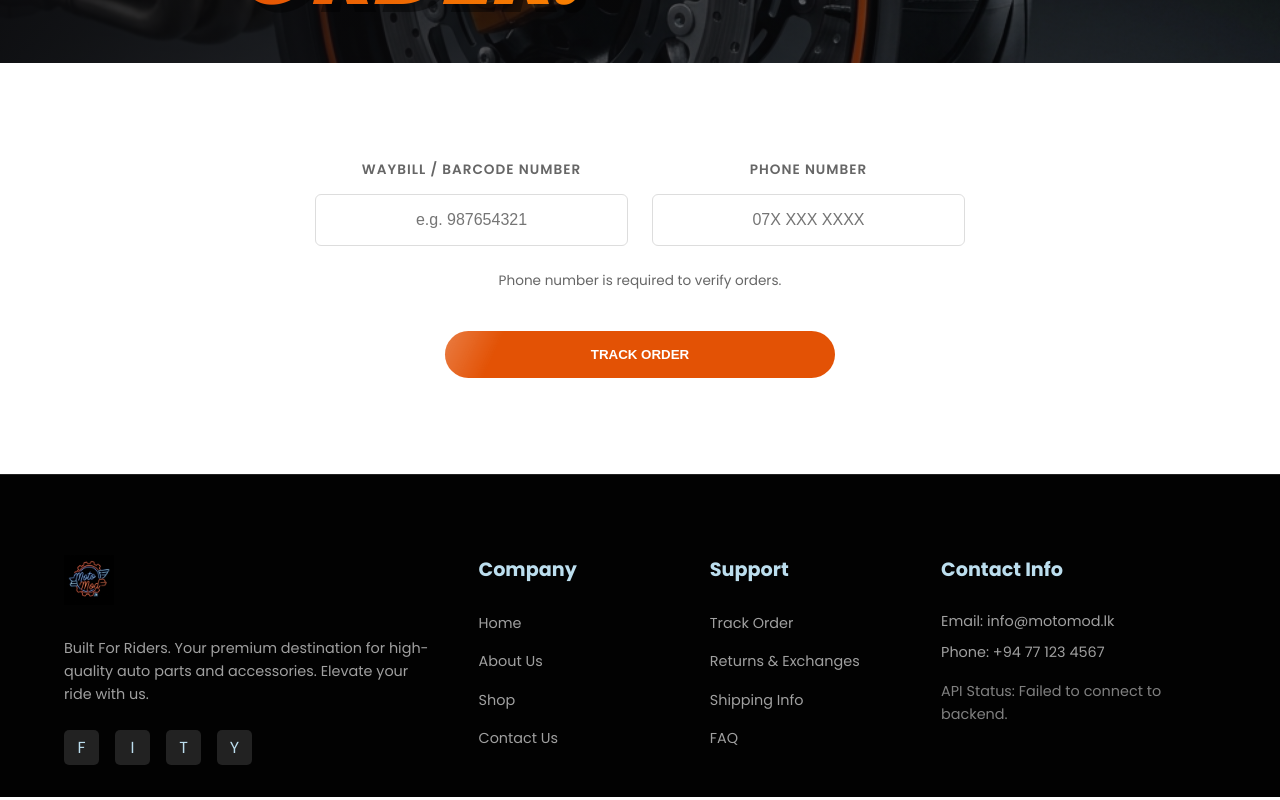
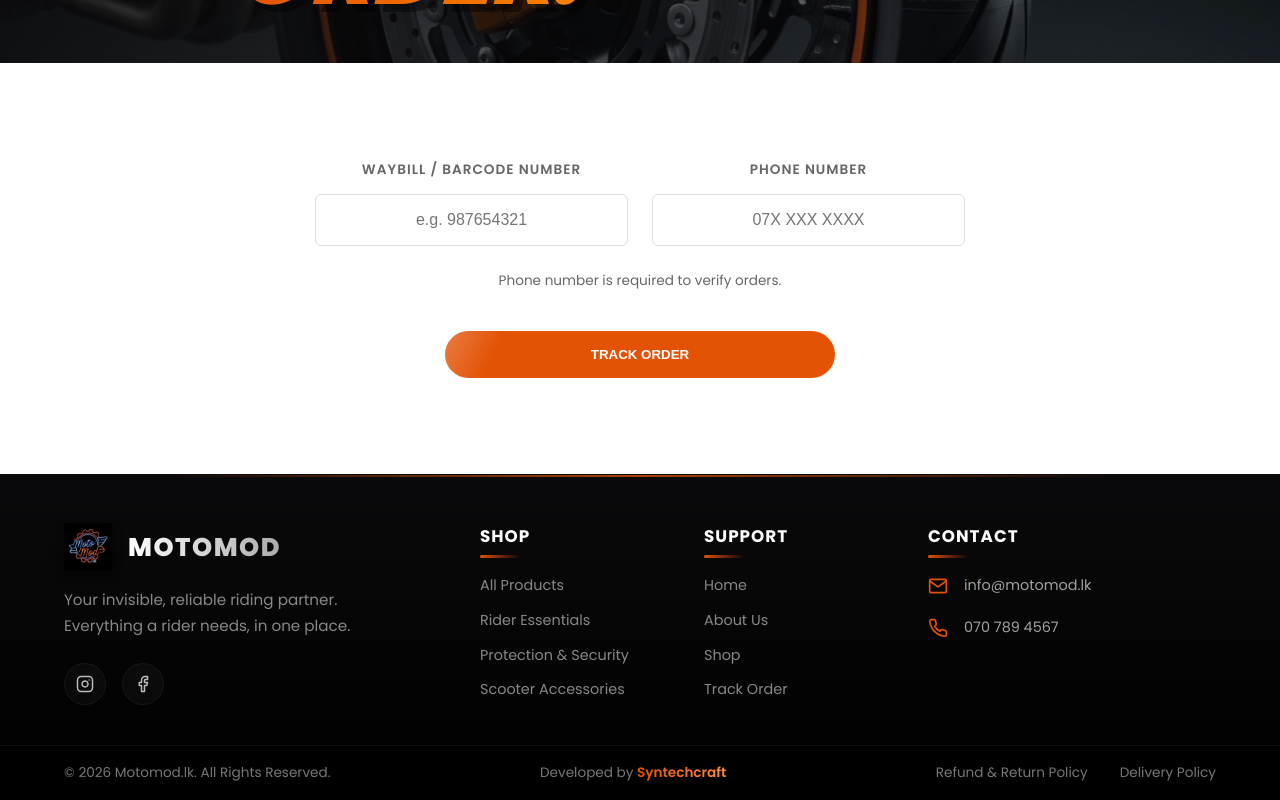
Before and after one commit to Syntechcraft/Motomod.lk, a React (Vite) app in the folder frontend/: page /track-order in a window 1280 px wide. Shown: the part 356-1156 px from the top of the page. Built offline with nearby package versions, Linux system fonts and the light colour scheme; no server answers.

Commit message:
update footer

```diff
--- a/frontend/src/App.jsx
+++ b/frontend/src/App.jsx
@@ -56,12 +56,12 @@ function App() {
       <div className="top-strip">
         <div className="top-strip-left">
           <div className="top-strip-item">
-              <svg className="phone-icon-small" xmlns="http://www.w3.org/2000/svg" width="14" height="14" viewBox="0 0 24 24" fill="none" stroke="currentColor" strokeWidth="2" strokeLinecap="round" strokeLinejoin="round"><path d="M22 16.92v3a2 2 0 0 1-2.18 2 19.79 19.79 0 0 1-8.63-3.07 19.5 19.5 0 0 1-6-6 19.79 19.79 0 0 1-3.07-8.67A2 2 0 0 1 4.11 2h3a2 2 0 0 1 2 1.72 12.84 12.84 0 0 0 .7 2.81 2 2 0 0 1-.45 2.11L8.09 9.91a16 16 0 0 0 6 6l1.27-1.27a2 2 0 0 1 2.11-.45 12.84 12.84 0 0 0 2.81.7A2 2 0 0 1 22 16.92z"/></svg>
+            <svg className="phone-icon-small" xmlns="http://www.w3.org/2000/svg" width="14" height="14" viewBox="0 0 24 24" fill="none" stroke="currentColor" strokeWidth="2" strokeLinecap="round" strokeLinejoin="round"><path d="M22 16.92v3a2 2 0 0 1-2.18 2 19.79 19.79 0 0 1-8.63-3.07 19.5 19.5 0 0 1-6-6 19.79 19.79 0 0 1-3.07-8.67A2 2 0 0 1 4.11 2h3a2 2 0 0 1 2 1.72 12.84 12.84 0 0 0 .7 2.81 2 2 0 0 1-.45 2.11L8.09 9.91a16 16 0 0 0 6 6l1.27-1.27a2 2 0 0 1 2.11-.45 12.84 12.84 0 0 0 2.81.7A2 2 0 0 1 22 16.92z" /></svg>
             <span>+94 77 123 4567</span>
           </div>
           <span className="top-strip-divider">|</span>
           <div className="top-strip-item">
-              <svg xmlns="http://www.w3.org/2000/svg" width="14" height="14" viewBox="0 0 24 24" fill="none" stroke="currentColor" strokeWidth="2" strokeLinecap="round" strokeLinejoin="round"><path d="M4 4h16c1.1 0 2 .9 2 2v12c0 1.1-.9 2-2 2H4c-1.1 0-2-.9-2-2V6c0-1.1.9-2 2-2z"/><polyline points="22,6 12,13 2,6"/></svg>
+            <svg xmlns="http://www.w3.org/2000/svg" width="14" height="14" viewBox="0 0 24 24" fill="none" stroke="currentColor" strokeWidth="2" strokeLinecap="round" strokeLinejoin="round"><path d="M4 4h16c1.1 0 2 .9 2 2v12c0 1.1-.9 2-2 2H4c-1.1 0-2-.9-2-2V6c0-1.1.9-2 2-2z" /><polyline points="22,6 12,13 2,6" /></svg>
             <span>info@motomod.lk</span>
           </div>
         </div>
@@ -136,10 +136,10 @@ function App() {
 
             <div className="header-icons">
               <a href="#" className="nav-icon">
-                  <svg xmlns="http://www.w3.org/2000/svg" width="22" height="22" viewBox="0 0 24 24" fill="none" stroke="currentColor" strokeWidth="2" strokeLinecap="round" strokeLinejoin="round"><path d="M19 21v-2a4 4 0 0 0-4-4H9a4 4 0 0 0-4 4v2"/><circle cx="12" cy="7" r="4"/></svg>
+                <svg xmlns="http://www.w3.org/2000/svg" width="22" height="22" viewBox="0 0 24 24" fill="none" stroke="currentColor" strokeWidth="2" strokeLinecap="round" strokeLinejoin="round"><path d="M19 21v-2a4 4 0 0 0-4-4H9a4 4 0 0 0-4 4v2" /><circle cx="12" cy="7" r="4" /></svg>
               </a>
               <a href="#" className="nav-icon cart-icon">
-                  <svg xmlns="http://www.w3.org/2000/svg" width="22" height="22" viewBox="0 0 24 24" fill="none" stroke="currentColor" strokeWidth="2" strokeLinecap="round" strokeLinejoin="round"><circle cx="8" cy="21" r="1"/><circle cx="19" cy="21" r="1"/><path d="M2.05 2.05h2l2.66 12.42a2 2 0 0 0 2 1.58h9.78a2 2 0 0 0 1.95-1.57l1.65-7.43H5.12"/></svg>
+                <svg xmlns="http://www.w3.org/2000/svg" width="22" height="22" viewBox="0 0 24 24" fill="none" stroke="currentColor" strokeWidth="2" strokeLinecap="round" strokeLinejoin="round"><circle cx="8" cy="21" r="1" /><circle cx="19" cy="21" r="1" /><path d="M2.05 2.05h2l2.66 12.42a2 2 0 0 0 2 1.58h9.78a2 2 0 0 0 1.95-1.57l1.65-7.43H5.12" /></svg>
                 <span className="badge">0</span>
               </a>
             </div>
@@ -157,44 +157,67 @@ function App() {
 
       {/* Footer */}
       <footer className="footer" id="contact">
-          <div>
+        <div className="footer-top">
+          <div className="footer-col brand-col">
+            <div className="footer-brand">
               <img src="/IMG_9475.PNG" alt="Motomod.lk Logo" className="footer-logo" />
-            <p style={{ fontSize: '0.9rem', marginBottom: '1rem' }}>
-              Built For Riders. Your premium destination for high-quality auto parts and accessories. Elevate your ride with us.
+              <span className="footer-brand-name">MOTOMOD</span>
+            </div>
+            <p className="footer-desc">
+              Your invisible, reliable riding partner. Everything a rider needs, in one place.
             </p>
             <div className="social-links">
-              <span>F</span>
-              <span>I</span>
-              <span>T</span>
-              <span>Y</span>
+              <a href="#" className="social-icon">
+                <svg width="18" height="18" viewBox="0 0 24 24" fill="none" stroke="currentColor" strokeWidth="2" strokeLinecap="round" strokeLinejoin="round"><rect x="2" y="2" width="20" height="20" rx="5" ry="5"></rect><path d="M16 11.37A4 4 0 1 1 12.63 8 4 4 0 0 1 16 11.37z"></path><line x1="17.5" y1="6.5" x2="17.51" y2="6.5"></line></svg>
+              </a>
+              <a href="#" className="social-icon">
+                <svg width="18" height="18" viewBox="0 0 24 24" fill="none" stroke="currentColor" strokeWidth="2" strokeLinecap="round" strokeLinejoin="round"><path d="M18 2h-3a5 5 0 0 0-5 5v3H7v4h3v8h4v-8h3l1-4h-4V7a1 1 0 0 1 1-1h3z"></path></svg>
+              </a>
             </div>
           </div>
 
-          <div>
-            <h4>Company</h4>
-            <ul>
+          <div className="footer-col">
+            <h4 className="footer-heading">SHOP</h4>
+            <ul className="footer-links">
+              <li><Link to="/shop">All Products</Link></li>
+              <li><Link to="/shop">Rider Essentials</Link></li>
+              <li><Link to="/shop">Protection & Security</Link></li>
+              <li><Link to="/shop">Scooter Accessories</Link></li>
+            </ul>
+          </div>
+
+          <div className="footer-col">
+            <h4 className="footer-heading">SUPPORT</h4>
+            <ul className="footer-links">
               <li><Link to="/">Home</Link></li>
               <li><Link to="/about">About Us</Link></li>
               <li><Link to="/shop">Shop</Link></li>
-              <li><a href="#contact">Contact Us</a></li>
+              <li><Link to="/track-order">Track Order</Link></li>
             </ul>
           </div>
 
-          <div>
-            <h4>Support</h4>
-            <ul>
-              <li><Link to="/track-order">Track Order</Link></li>
-              <li><a href="#">Returns & Exchanges</a></li>
-              <li><a href="#">Shipping Info</a></li>
-              <li><a href="#">FAQ</a></li>
+          <div className="footer-col">
+            <h4 className="footer-heading">CONTACT</h4>
+            <ul className="footer-contact">
+              <li>
+                <svg width="16" height="16" viewBox="0 0 24 24" fill="none" stroke="var(--primary-color)" strokeWidth="2" strokeLinecap="round" strokeLinejoin="round"><path d="M4 4h16c1.1 0 2 .9 2 2v12c0 1.1-.9 2-2 2H4c-1.1 0-2-.9-2-2V6c0-1.1.9-2 2-2z"></path><polyline points="22,6 12,13 2,6"></polyline></svg>
+                info@motomod.lk
+              </li>
+              <li>
+                <svg width="16" height="16" viewBox="0 0 24 24" fill="none" stroke="var(--primary-color)" strokeWidth="2" strokeLinecap="round" strokeLinejoin="round"><path d="M22 16.92v3a2 2 0 0 1-2.18 2 19.79 19.79 0 0 1-8.63-3.07 19.5 19.5 0 0 1-6-6 19.79 19.79 0 0 1-3.07-8.67A2 2 0 0 1 4.11 2h3a2 2 0 0 1 2 1.72 12.84 12.84 0 0 0 .7 2.81 2 2 0 0 1-.45 2.11L8.09 9.91a16 16 0 0 0 6 6l1.27-1.27a2 2 0 0 1 2.11-.45 12.84 12.84 0 0 0 2.81.7A2 2 0 0 1 22 16.92z"></path></svg>
+                070 789 4567
+              </li>
             </ul>
           </div>
+        </div>
 
-          <div>
-            <h4>Contact Info</h4>
-            <p style={{ fontSize: '0.9rem', marginBottom: '0.5rem' }}>Email: info@motomod.lk</p>
-            <p style={{ fontSize: '0.9rem', marginBottom: '1rem' }}>Phone: +94 77 123 4567</p>
-            <p style={{ fontSize: '0.9rem', opacity: '0.8', marginTop: '1rem' }}>API Status: {apiMessage}</p>
+        <div className="footer-bottom">
+          <p>© {new Date().getFullYear()} Motomod.lk. All Rights Reserved.</p>
+          <p>Developed by <a href="https://www.syntechcraft.com/" target="_blank" rel="noopener noreferrer" className="dev-name" style={{ textDecoration: 'none' }}>Syntechcraft</a></p>
+          <div className="footer-bottom-links">
+            <Link to="#">Refund & Return Policy</Link>
+            <Link to="#">Delivery Policy</Link>
+          </div>
         </div>
       </footer>
     </div>
--- a/frontend/src/index.css
+++ b/frontend/src/index.css
@@ -925,69 +925,259 @@ section {
 
 /* --- Footer --- */
 .footer {
-  background-color: #020202;
-  color: #a0a0a0;
-  padding: 5rem 5% 2rem;
+  background: linear-gradient(to bottom, #0a0a0c, #000000);
+  color: #999;
+  font-size: 0.9rem;
+  border-top: 1px solid rgba(255, 255, 255, 0.05);
+  position: relative;
+  overflow: hidden;
+}
+
+@keyframes glowingBorder {
+  0% {
+    width: 30%;
+    opacity: 0.3;
+  }
+
+  50% {
+    width: 80%;
+    opacity: 0.8;
+  }
+
+  100% {
+    width: 30%;
+    opacity: 0.3;
+  }
+}
+
+/* Subtle glow effect in the background */
+.footer::before {
+  content: '';
+  position: absolute;
+  top: 0;
+  left: 50%;
+  transform: translateX(-50%);
+  width: 60%;
+  height: 2px;
+  background: linear-gradient(90deg, transparent, var(--primary-color), transparent);
+  animation: glowingBorder 4s infinite ease-in-out;
+  opacity: 0.5;
+}
+
+.footer-top {
+  padding: 3rem 5% 2rem;
   display: grid;
   grid-template-columns: 2fr 1fr 1fr 1.5fr;
-  gap: 3rem;
-  border-top: 1px solid #222;
+  gap: 2rem;
+  position: relative;
+  z-index: 1;
+}
+
+.brand-col {
+  padding-right: 2rem;
+}
+
+.footer-brand {
+  display: flex;
+  align-items: center;
+  gap: 1rem;
+  margin-bottom: 1rem;
 }
 
 .footer-logo {
-  height: 50px;
+  height: 48px;
   width: auto;
+  object-fit: contain;
+  filter: drop-shadow(0 2px 5px rgba(0, 0, 0, 0.5));
+}
+
+.footer-brand-name {
+  font-size: 1.6rem;
+  font-weight: 800;
+  color: #fff;
+  letter-spacing: 1.5px;
+  background: linear-gradient(90deg, #fff, #aaa);
+  -webkit-background-clip: text;
+  -webkit-text-fill-color: transparent;
+}
+
+.footer-desc {
+  line-height: 1.7;
   margin-bottom: 1.5rem;
-  object-fit: contain;
-}
-
-.footer h4 {
-  font-size: 1.2rem;
+  color: #888;
+  font-size: 0.95rem;
+}
+
+.social-links {
+  display: flex;
+  gap: 1rem;
+}
+
+.social-icon {
+  display: flex;
+  align-items: center;
+  justify-content: center;
+  width: 42px;
+  height: 42px;
+  background: rgba(255, 255, 255, 0.03);
+  border: 1px solid rgba(255, 255, 255, 0.05);
+  color: #bbb;
+  border-radius: 50%;
+  transition: all 0.3s cubic-bezier(0.4, 0, 0.2, 1);
+  backdrop-filter: blur(5px);
+}
+
+.social-icon:hover {
+  background: var(--primary-color);
+  color: #fff;
+  border-color: var(--primary-color);
+  transform: translateY(-5px) scale(1.05);
+  box-shadow: 0 10px 20px rgba(227, 82, 5, 0.25);
+}
+
+.footer-heading {
+  font-size: 1.05rem;
+  color: #fff;
+  font-weight: 700;
   margin-bottom: 1.5rem;
-  font-weight: 700;
-  color: #BCDEEE;
-}
-
-.footer ul {
+  text-transform: uppercase;
+  display: inline-block;
+  position: relative;
+  letter-spacing: 1px;
+}
+
+.footer-heading::after {
+  content: '';
+  position: absolute;
+  bottom: -8px;
+  left: 0;
+  width: 40px;
+  height: 3px;
+  background: linear-gradient(90deg, var(--primary-color), transparent);
+  border-radius: 2px;
+}
+
+.footer-links {
   list-style: none;
 }
 
-.footer ul li {
-  margin-bottom: 0.8rem;
-}
-
-.footer a {
+.footer-links li {
+  margin-bottom: 0.6rem;
+}
+
+.footer-links a {
+  color: #888;
+  text-decoration: none;
+  transition: color 0.3s ease;
+  position: relative;
+  display: inline-block;
+  padding-bottom: 2px;
+}
+
+.footer-links a::after {
+  content: '';
+  position: absolute;
+  bottom: 0;
+  left: 0;
+  width: 0;
+  height: 2px;
+  background-color: var(--primary-color);
+  transition: width 0.3s ease;
+}
+
+.footer-links a:hover {
+  color: #fff;
+}
+
+.footer-links a:hover::after {
+  width: 100%;
+}
+
+.footer-contact {
+  list-style: none;
+}
+
+.footer-contact li {
+  display: flex;
+  align-items: center;
+  gap: 1rem;
+  margin-bottom: 1.2rem;
   color: #a0a0a0;
+  line-height: 1.6;
+  transition: all 0.3s ease;
+}
+
+.footer-contact li:hover {
+  color: #fff;
+  transform: translateX(5px);
+}
+
+.footer-contact svg {
+  flex-shrink: 0;
+  width: 20px;
+  height: 20px;
+  stroke: var(--primary-color);
+  transition: transform 0.3s ease;
+}
+
+.footer-contact li:hover svg {
+  transform: scale(1.1);
+}
+
+.footer-bottom {
+  padding: 1rem 5%;
+  background-color: rgba(0, 0, 0, 0.8);
+  display: flex;
+  justify-content: space-between;
+  align-items: center;
+  flex-wrap: wrap;
+  gap: 1.5rem;
+  border-top: 1px solid rgba(255, 255, 255, 0.05);
+  font-size: 0.85rem;
+  color: #777;
+}
+
+.dev-name {
+  font-weight: 600;
+  background: linear-gradient(90deg, var(--primary-color), #ff8c42);
+  -webkit-background-clip: text;
+  -webkit-text-fill-color: transparent;
+  transition: opacity 0.3s ease;
+}
+
+.dev-name:hover {
+  opacity: 0.8;
+}
+
+.footer-bottom-links {
+  display: flex;
+  gap: 2rem;
+}
+
+.footer-bottom-links a {
+  color: #777;
   text-decoration: none;
-  font-size: 0.9rem;
   transition: color 0.3s ease;
-}
-
-.footer a:hover {
-  color: var(--primary-color);
-}
-
-.social-links {
-  display: flex;
-  gap: 1rem;
-  margin-top: 1.5rem;
-}
-
-.social-links span {
-  display: inline-block;
-  width: 35px;
-  height: 35px;
-  background-color: #222;
-  border-radius: 5px;
-  text-align: center;
-  line-height: 35px;
-  cursor: pointer;
-  color: #BCDEEE;
-  transition: background-color 0.3s;
-}
-
-.social-links span:hover {
+  position: relative;
+}
+
+.footer-bottom-links a::after {
+  content: '';
+  position: absolute;
+  bottom: -4px;
+  left: 0;
+  width: 0;
+  height: 1px;
   background-color: var(--primary-color);
+  transition: width 0.3s ease;
+}
+
+.footer-bottom-links a:hover {
+  color: #fff;
+}
+
+.footer-bottom-links a:hover::after {
+  width: 100%;
 }
 
 /* Responsive */
@@ -1015,7 +1205,7 @@ section {
     flex-direction: column;
   }
 
-  .footer {
+  .footer-top {
     grid-template-columns: 1fr 1fr;
   }
 }
@@ -1030,8 +1220,14 @@ section {
     flex-direction: column;
   }
 
-  .footer {
+  .footer-top {
     grid-template-columns: 1fr;
+  }
+
+  .footer-bottom {
+    flex-direction: column;
+    text-align: center;
+    gap: 1.5rem;
   }
 
   .bike-product-grid {
@@ -2292,6 +2488,7 @@ section {
   .track-input-row {
     flex-direction: column;
   }
+
   .track-order-container {
     padding: 2.5rem 1.5rem;
   }
```
Lines whose indentation alone changed are shown as unchanged.
